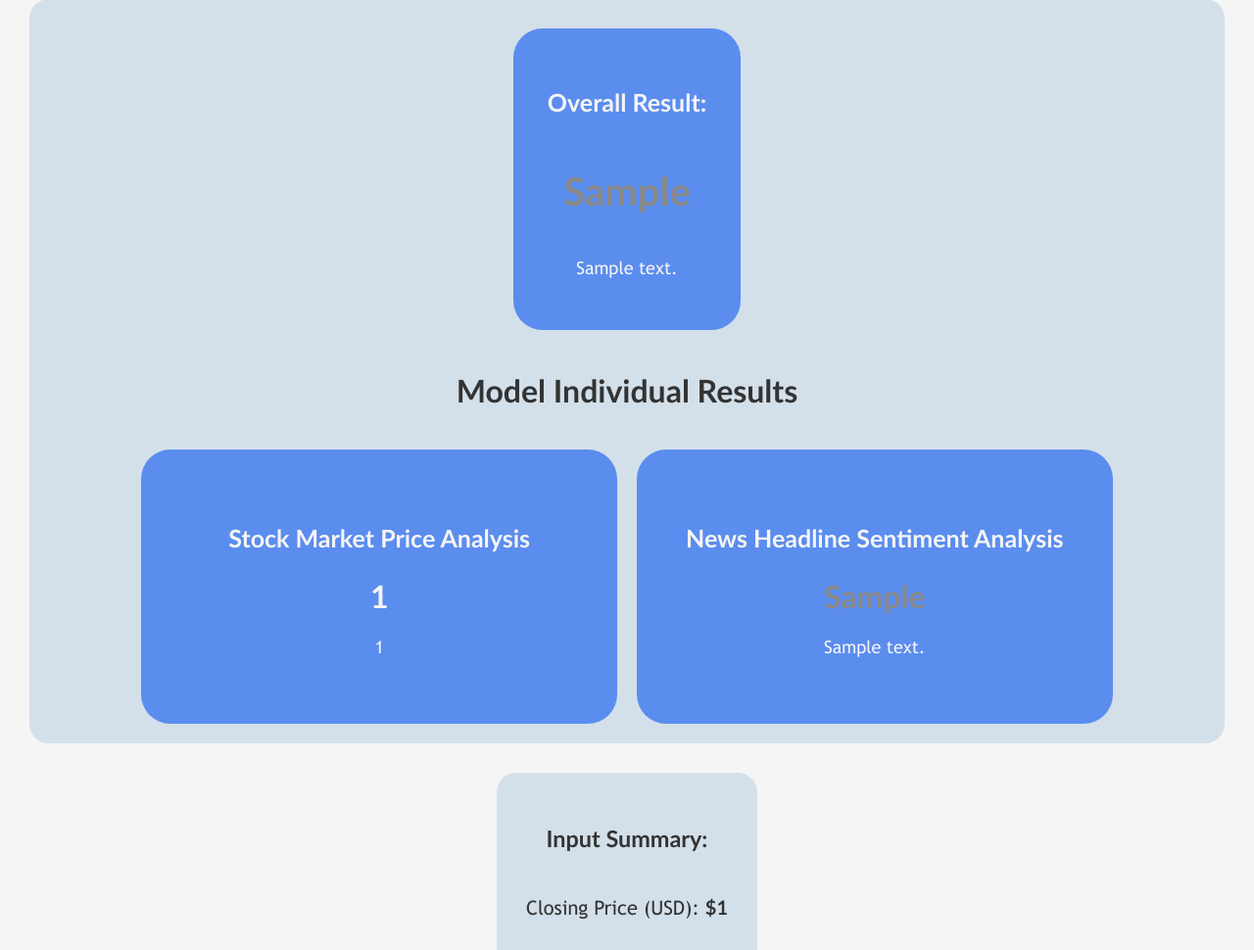
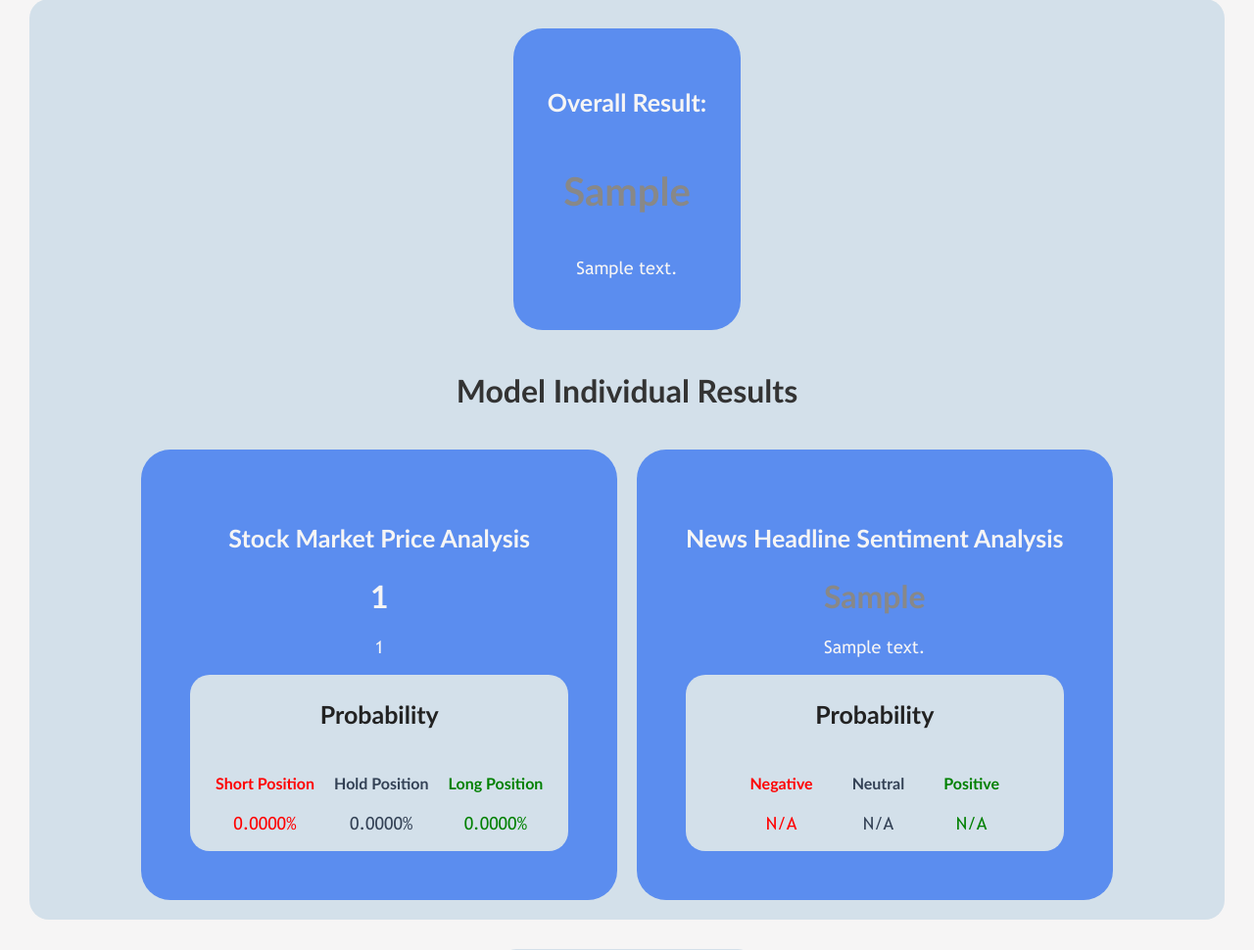
Before and after one commit to kalugb/fyp, a Flask app: template website/templates/result.html in a window 1280 px wide. Shown: the part 185-1155 px from the top of the page at 98% size. Run offline with Flask 3, Linux system fonts and the light colour scheme; the template is opened without the code that fills it: most values are stand-ins (such as "Sample title", 1, 10 or a date in 2020); parts of the project's set-up code (start-up, migrations or seed data) failed here and were passed over.

Commit message:
Making final kinda changes

```diff
--- a/shared_utils/num_inference.py
+++ b/shared_utils/num_inference.py
@@ -158,7 +158,7 @@ if __name__ == "__main__":
     df_dir = os.path.join(os.getcwd(), "csv_files", "raw", "historical_stock_data.csv")
     df = pd.read_csv(df_dir, index_col=0)
 
-    c = test_num_model(df)
+    a, b, c, d = predict_position(232.23, 0.029280115023907816, 261.2585681733631, 0.9776138843899168)
 
-    print(c)
-    print(type(c))
+    print(d)
+    print(type(d))
--- a/website/static/global_css.css
+++ b/website/static/global_css.css
@@ -783,7 +783,7 @@ hr {
 }
 .icon {
     width: 30%;
-    height: 30%;
+    height: auto;
     border-radius: 50%;
     margin-top: 25px;
 }
@@ -798,8 +798,11 @@ hr {
     flex-direction: column;
     align-items: center;
     border: 2px solid black;
-    border-radius: 5px;
+    border-radius: 50px;
     background-color: whitesmoke;
+    width: 75%;
+    overflow-y: auto;
+    max-height: 250px;
 }
 .tip-container h3, .tip-container p {
     margin: 0px;
@@ -841,7 +844,7 @@ hr {
     border-radius: 30px;
     background-color: var(--result-container-color);
 }
-.overall-result-container h3, .individual-result-container div h3 {
+.overall-result-container h3, .individual-result-container > div h3 {
     color: var(--primary-color);
     font-weight: bold;
     font-size: clamp(20px, 25px, 30px);
@@ -864,7 +867,7 @@ hr {
     width: fit-content;
     margin: 0 auto;
 }
-.individual-result-container div {
+.individual-result-container > div {
     background-color: var(--result-container-color);
     padding: 50px;
     border-radius: 30px;
@@ -873,8 +876,27 @@ hr {
     text-align: center;
     flex: 1;
 }
-.individual-result-container div p {
+.individual-result-container > div p {
     font-size: clamp(10px, 18px, 20px);
+}
+.num-probs-display, .nlp-probs-display {
+    display: flex;
+    flex-direction: column;
+    justify-content: center;
+    align-items: center;
+    border-radius: 20px;
+    background-color: var(--additional-color);
+}
+.num-probs-individual-display, .nlp-probs-individual-display {
+    display: flex;
+    justify-content: center;
+    align-items: center;
+    border-radius: 20px;
+    padding: 0px;
+    gap: 20px;
+}
+.nlp-probs-individual-display {
+    gap: 40px;
 }
 .user-input {
     display: flex;
@@ -1013,7 +1035,6 @@ hr {
     align-items: center;
     border: 2px solid black;
 }
-/* TODO: Change to grid */
 .model-test-img-container {
     display: grid;
     grid-template-columns: repeat(3, 2fr);
--- a/website/templates/admin_page.html
+++ b/website/templates/admin_page.html
@@ -65,7 +65,7 @@
         </div>
 
         <div class="hide-graphs" style="display: none" id="hide-graphs">
-            <button onclick="hideGraphs()">Hide Stock Market Graphs &#x25b4</button>
+            <button onclick="hideGraphs()">Hide Stock Market Graphs &#x25b4;</button>
         </div>
     </div>
 </main>
--- a/website/templates/result.html
+++ b/website/templates/result.html
@@ -23,11 +23,70 @@
                 <h3>Stock Market Price Analysis</h3>
                 <h1 style="color: {{ num_display_color }}">{{ num_result }}</h1>
                 <p>{{ num_desc }}</p>
+
+                <div class="num-probs-display">
+                    <h3 style="color: #222222;">Probability</h3>
+
+                    <div class="num-probs-individual-display">
+                        <div style="color: red;">
+                            <h4>Short Position</h4>
+                            <p>{{ '%.4f'|format(num_probs[0]) }}%</p>
+                        </div>
+                        <div style="color: #334155;">
+                            <h4>Hold Position</h4>
+                            <p>{{ '%.4f'|format(num_probs[1]) }}%</p>
+                        </div>
+                        <div style="color: green;">
+                            <h4>Long Position</h4>
+                            <p>{{ '%.4f'|format(num_probs[2]) }}%</p>
+                        </div>
+                    </div>
+                </div>
             </div>
             <div>
                 <h3>News Headline Sentiment Analysis</h3>
                 <h1 style="color: {{ nlp_display_color }}">{{ nlp_result }}</h1>
                 <p>{{ nlp_desc }}</p>
+
+                {% if nlp_probs %}
+                <div class="nlp-probs-display">
+                    <h3 style="color: #222222;">Probability</h3>
+
+                    <div class="nlp-probs-individual-display">
+                        <div style="color: red;">
+                            <h4>Negative</h4>
+                            <p>{{ '%.4f'|format(nlp_probs[0]) }}%</p>
+                        </div>
+                        <div style="color: #334155;">
+                            <h4>Neutral</h4>
+                            <p>{{ '%.4f'|format(nlp_probs[1]) }}%</p>
+                        </div>
+                        <div style="color: green;">
+                            <h4>Positive</h4>
+                            <p>{{ '%.4f'|format(nlp_probs[2]) }}%</p>
+                        </div>
+                    </div>
+                </div>
+                {% else %}
+                <div class="nlp-probs-display">
+                    <h3 style="color: #222222;">Probability</h3>
+
+                    <div class="nlp-probs-individual-display">
+                        <div style="color: red;">
+                            <h4>Negative</h4>
+                            <p>N/A</p>
+                        </div>
+                        <div style="color: #334155;">
+                            <h4>Neutral</h4>
+                            <p>N/A</p>
+                        </div>
+                        <div style="color: green;">
+                            <h4>Positive</h4>
+                            <p>N/A</p>
+                        </div>
+                    </div>
+                </div>
+                {% endif %}
             </div>
         </div>
     </div>
@@ -54,10 +113,6 @@
     </div>
 </main>
 <script>
-    const num = {{ num_input_data|tojson }};
-    const nlp = {{ nlp_input_data|tojson }};
 
-    console.log(num);
-    console.log(nlp);
 </script>
 {% endblock %}
--- a/website/templates/waiting_page.html
+++ b/website/templates/waiting_page.html
@@ -4,12 +4,12 @@
 <main>
     <div class="processing-center">
         <div class="icon-wrapper">
-            <img src="{{ url_for('static', filename="cat_V1.gif") }}" class="icon" alt="icon">
+            <img src="{{ url_for('static', filename="loading.gif") }}" class="icon" alt="icon">
 
             <br>
 
             <h2 id="result-text" style="font-size: 30px;">Processing Results</h2>
-            <p> (Estimated 10 seconds) </p>
+            <p> (Estimated 30 seconds) </p>
             <h4 style="font-weight: normal;">This will take a while...</h4>
 
             <div class="cat-container">
@@ -18,7 +18,7 @@
 
             <div class="tip-container">
                 <h3>Tips: </h3>
-                <p id="tips-display" style="margin: 0px;">Display</p>
+                <p id="tips-display" style="margin: 0px;"></p>
             </div>
         </div>
     </div>
--- a/website/user_backend.py
+++ b/website/user_backend.py
@@ -215,15 +215,15 @@ def run_model():
     num_data = data["num_data"]
     nlp_data = data["nlp_data"]
 
-    num_result, num_label, _ = predict_position(**num_data)
+    num_result, num_label, num_probs = predict_position(**num_data)
 
     if nlp_data["text"] != "":
         from shared_utils.nlp_inference import predict_sentiment
-        nlp_result, nlp_label, _ = predict_sentiment(**nlp_data)
+        nlp_result, nlp_label, nlp_probs = predict_sentiment(**nlp_data)
     else:
-        nlp_result, nlp_label = "No news headline given", 0
+        nlp_result, nlp_label, nlp_probs = "No news headline given", 0, [0, 0, 0]
 
-    session["result"] = {"num": [num_result, str(num_label)], "nlp": [nlp_result, str(nlp_label)]}
+    session["result"] = {"num": [num_result, str(num_label), num_probs], "nlp": [nlp_result, str(nlp_label), nlp_probs]}
     session["input"] = {"num": num_data, "nlp": nlp_data}
 
     return jsonify(redirect=url_for("result"))
@@ -233,8 +233,8 @@ def run_model():
 def result():
     data = session["result"]
 
-    num_result, num_label = data["num"]
-    nlp_result, nlp_label = data["nlp"]
+    num_result, num_label, num_probs = data["num"]
+    nlp_result, nlp_label, nlp_probs = data["nlp"]
 
     overall_label = int(num_label) + int(nlp_label)
     overall_result = ""
@@ -288,7 +288,7 @@ def result():
             int(nlp_label), ("Undefined", "Undefined", "Model result could not be determined")
         )
     else:
-        nlp_result, nlp_display_color, nlp_desc = "No news headline given", "#334155", "No news headline given. Unable to determine sentiment."
+        nlp_result, nlp_display_color, nlp_desc, nlp_probs = "No news headline given", "#334155", "No news headline given. Unable to determine sentiment. Probabilities will be N/A", False
 
     return render_template("result.html",
                            num_result=num_result,
@@ -298,10 +298,13 @@ def result():
                            overall_desc=overall_desc,
                            num_display_color=num_display_color,
                            num_desc=num_desc,
+                           num_probs=num_probs,
                            nlp_display_color=nlp_display_color,
                            nlp_desc=nlp_desc,
+                           nlp_probs=nlp_probs,
                            num_input_data=num_input_data,
-                           nlp_input_data=nlp_input_data)
+                           nlp_input_data=nlp_input_data
+                           )
 
 if __name__ == "__main__":
     app.run(debug=True, use_reloader=True)
```
Also changed, not shown: shared_utils/nlp_inference.py (+2 -5 lines), website/static/loading.gif.
